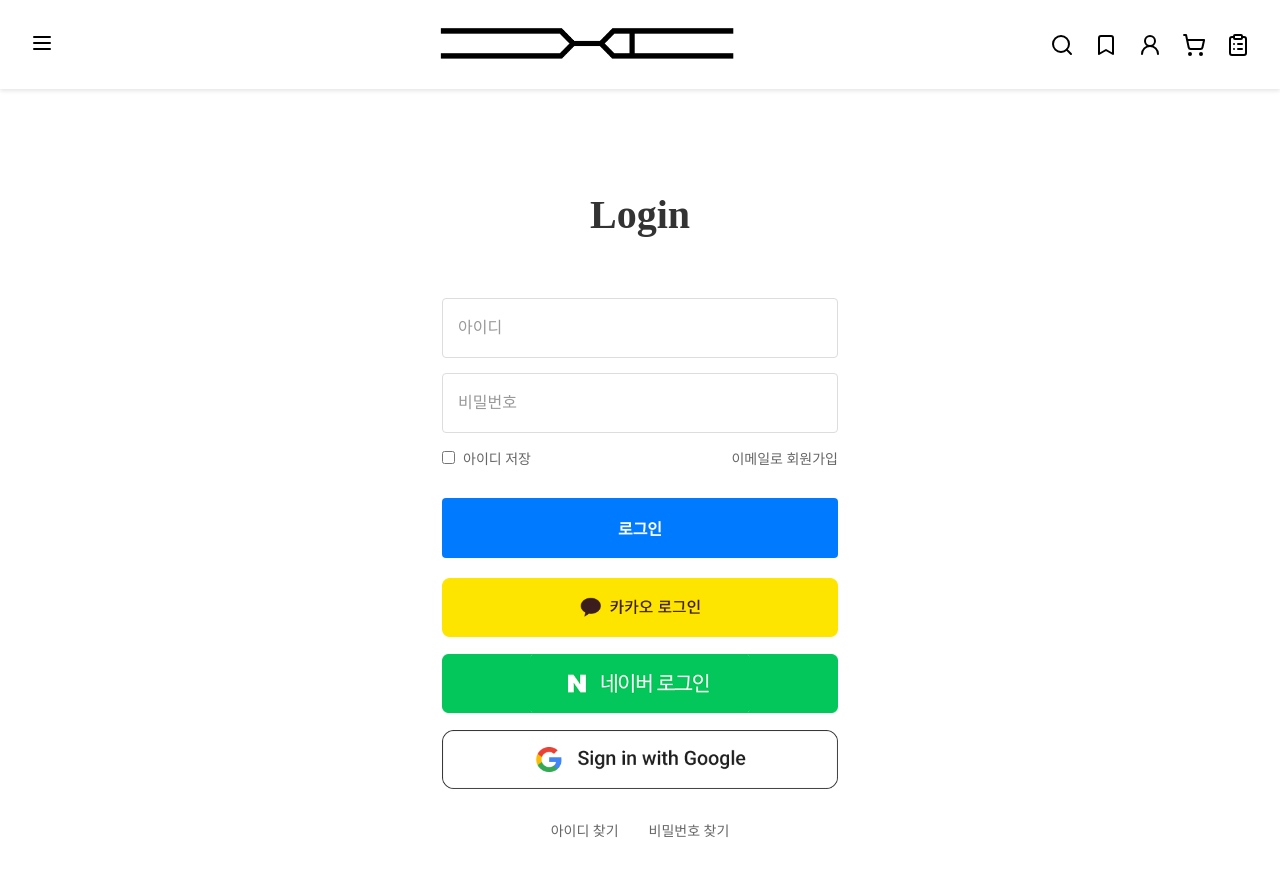
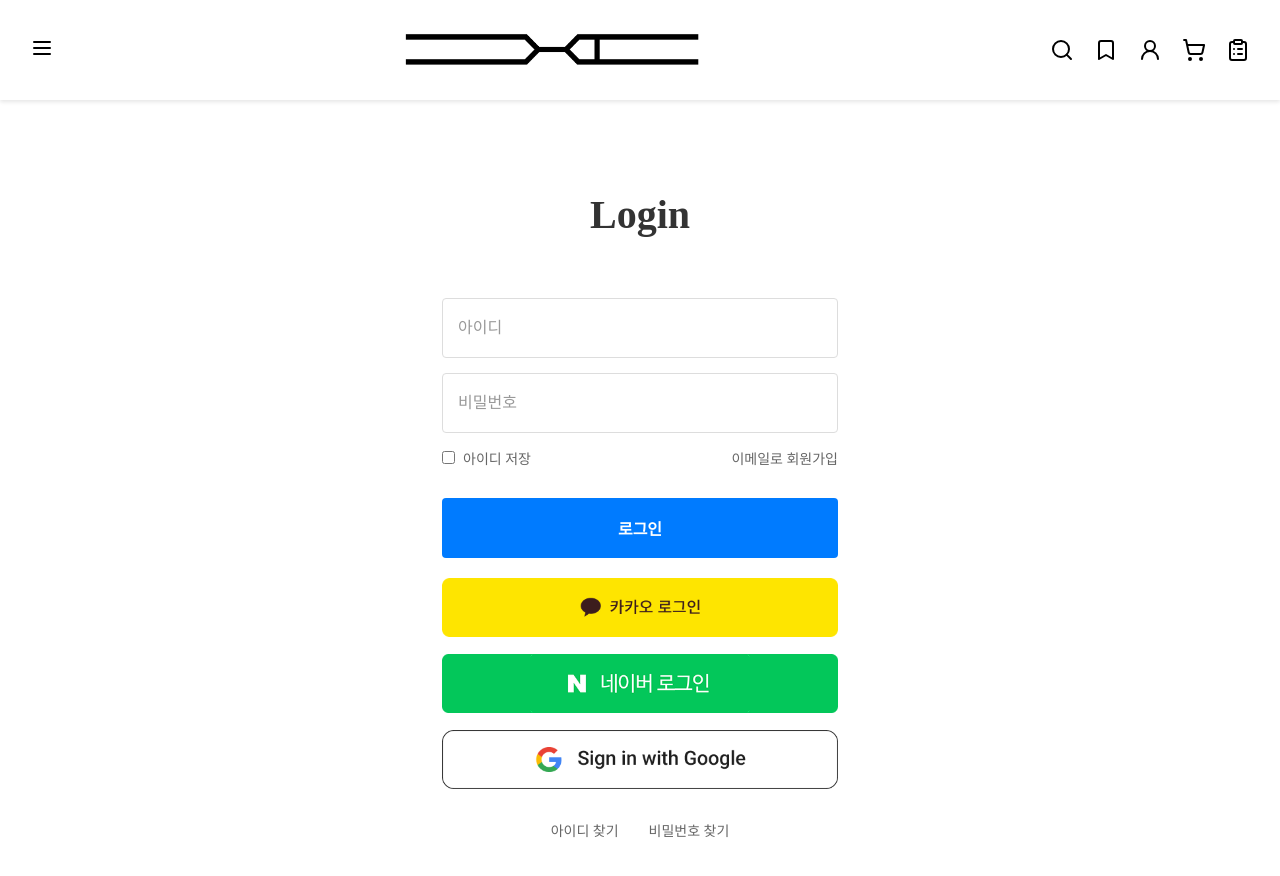
Before and after one commit to Choice-Appear/Choice-Appear-Frontend, a React (Vite) app in the folder frontend/: page /login in a window 1280 px wide. Shown: the top 876 px of the page. Built offline with nearby package versions, Linux system fonts and the light colour scheme; no server answers.

Commit message:
refactore: Header 패딩 수정
- MainLayout.tsx의 변동사항에 따른 패딩 수정
- global.scss에 정의한 값으로 헤더 높이 고정

```diff
--- a/frontend/src/widgets/header/ui/Header.module.scss
+++ b/frontend/src/widgets/header/ui/Header.module.scss
@@ -1,16 +1,19 @@
-.header {
+.container {
   position: fixed;
   top: 0;
   left: 0;
   right: 0;
   z-index: 100;
-  background-color: #ffffff;
-  box-shadow: 0 2px 4px rgba(0, 0, 0, 0.1);
+
+  height: var(--header-height-desktop);
 
   display: flex;
   justify-content: space-between;
   align-items: center;
-  padding: 20px 30px;
+  padding: 0px 30px;
+
+  background-color: #ffffff;
+  box-shadow: 0 2px 4px rgba(0, 0, 0, 0.1);
 
   .menu {
     cursor: pointer;
@@ -19,7 +22,6 @@
   .logo {
     width: 300px;
     height: 45px;
-    margin-left: 70px;
     cursor: pointer;
   }
 
--- a/frontend/src/widgets/header/ui/Header.tsx
+++ b/frontend/src/widgets/header/ui/Header.tsx
@@ -44,7 +44,7 @@ export const Header = () => {
 
   return (
     <>
-      <header className={styles.header}>
+      <div className={styles.container}>
         {/* 좌측 사이드바 */}
         <div>
           <Menu
@@ -80,7 +80,7 @@ export const Header = () => {
           />
           <ClipboardList onClick={goToBoard} />
         </div>
-      </header>
+      </div>
 
       {/* 사이드바 */}
       <Sidebar
```
